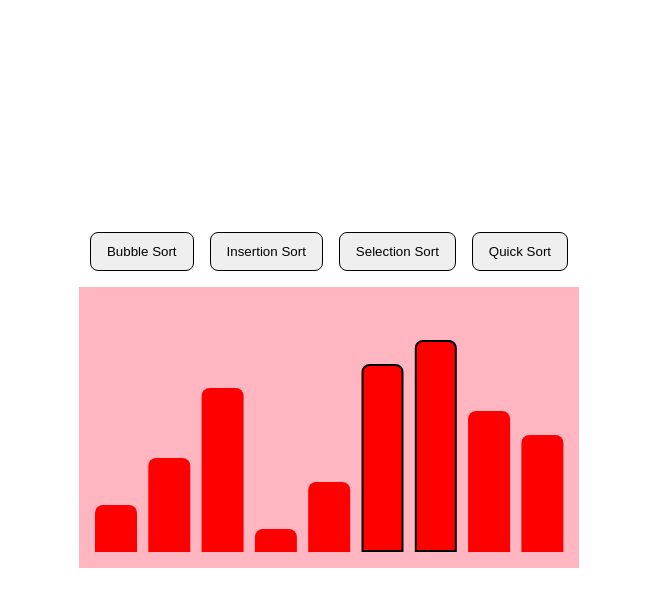
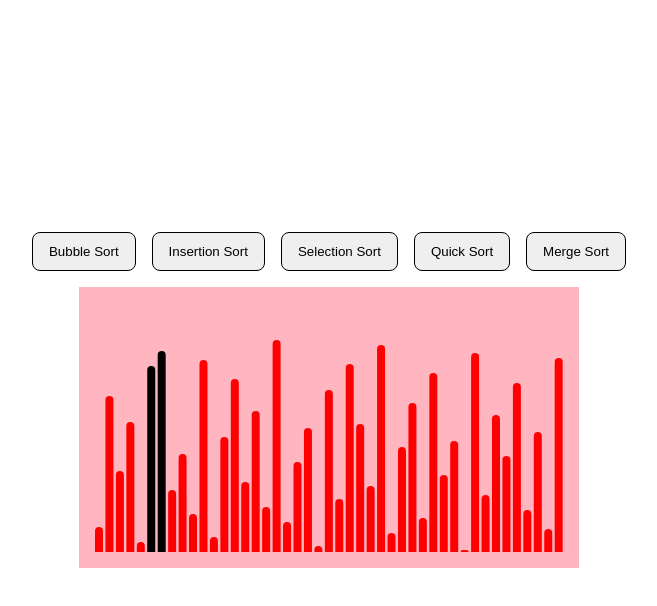
Before and after one commit to OtonielG/frontend-components, a plain HTML site: page index.html in a window 1280 px wide. Both pictures are taken after a click on the button "Bubble Sort". Shown: the whole page, without its empty margins (311-968 px from the left). Drawn offline with Linux system fonts and the light colour scheme.

Commit message:
Adding clearStages method and restored MergeSort

```diff
--- a/index.html
+++ b/index.html
@@ -14,6 +14,7 @@
     <button class="insertion-js">Insertion Sort</button>
     <button class="selection-js">Selection Sort</button>
     <button class="quick-js">Quick Sort</button>
+    <button class="merge-js">Merge Sort</button>
    </section>
 </body>
 </html>
--- a/logic/script.js
+++ b/logic/script.js
@@ -4,8 +4,21 @@ const bubbleBtn = document.querySelector('.bubble-js');
 const insertionBtn = document.querySelector('.insertion-js');
 const selectionBtn = document.querySelector('.selection-js');
 const quickBtn = document.querySelector('.quick-js');
+const mergeBtn = document.querySelector('.merge-js');
 
-const sorting = new SortingVisualizer(8, 2, 4, 7, 1, 3, 9, 6, 5);
+const arr = [
+  73, 12, 94, 38, 61,
+  5, 87, 29, 46, 18,
+  90, 7, 54, 81, 33,
+  66, 21, 99, 14, 42,
+  58, 3, 76, 25, 88,
+  60, 31, 97, 9, 49,
+  70, 16, 84, 36, 52,
+  1, 93, 27, 64, 45,
+  79, 20, 56, 11, 91
+];
+
+const sorting = new SortingVisualizer(...arr);
 document.body.append(sorting.container);
 
 bubbleBtn.addEventListener('click', () => {
@@ -20,3 +33,6 @@ selectionBtn.addEventListener('click', () => {
 quickBtn.addEventListener('click', () => {
   sorting.quickSort();
 })
+mergeBtn.addEventListener('click', () => {
+  sorting.mergeSort();
+})
--- a/style.css
+++ b/style.css
@@ -59,9 +59,10 @@ button:hover {
 }
 
 .bar.active {
-  border: 2px solid black;
+  background-color: black;
 }
 
-.sorted {
-  background-color: greenyellow;
+.selected,
+.pivot {
+  background-color: lightseagreen;
 }
```
